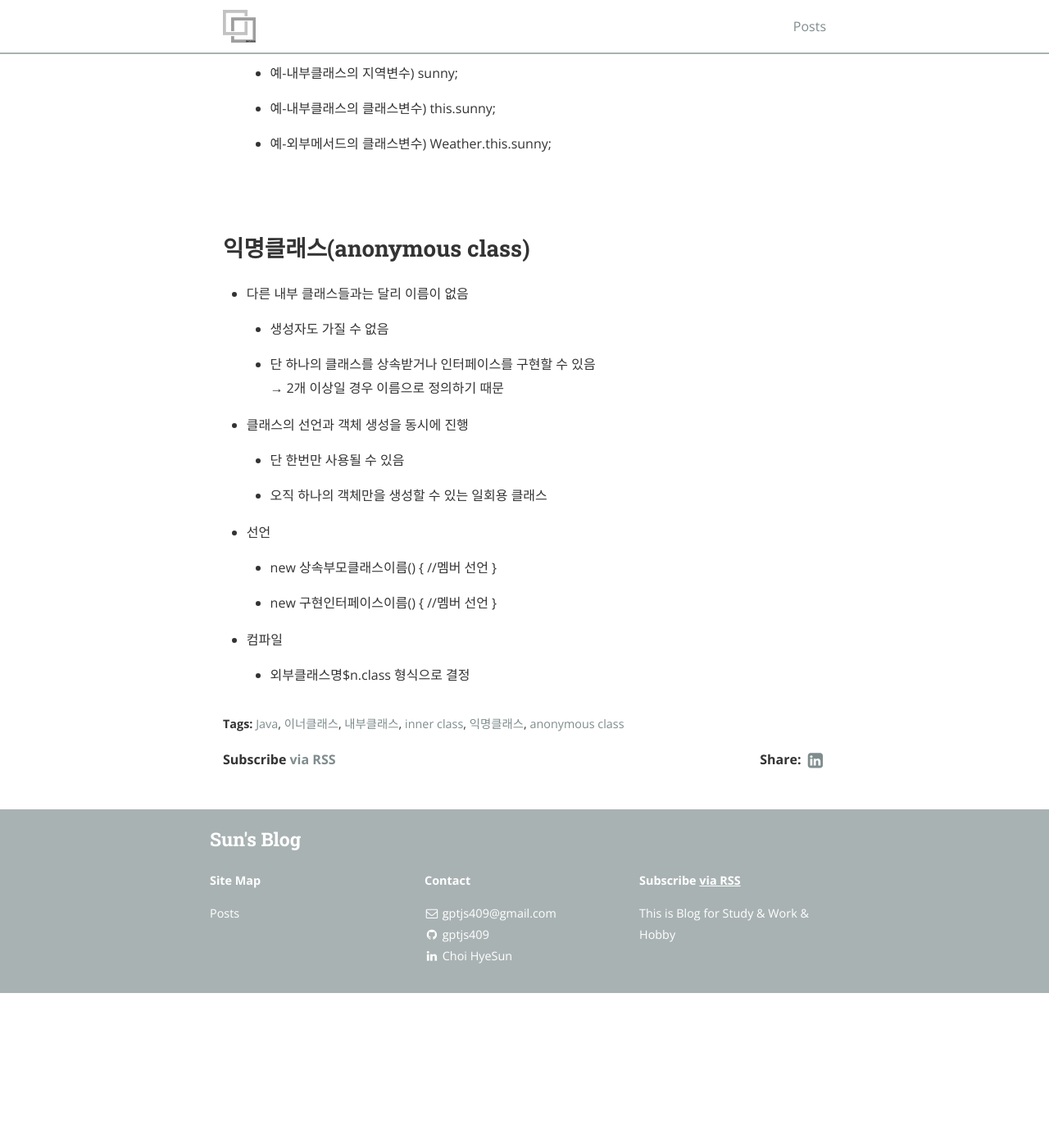
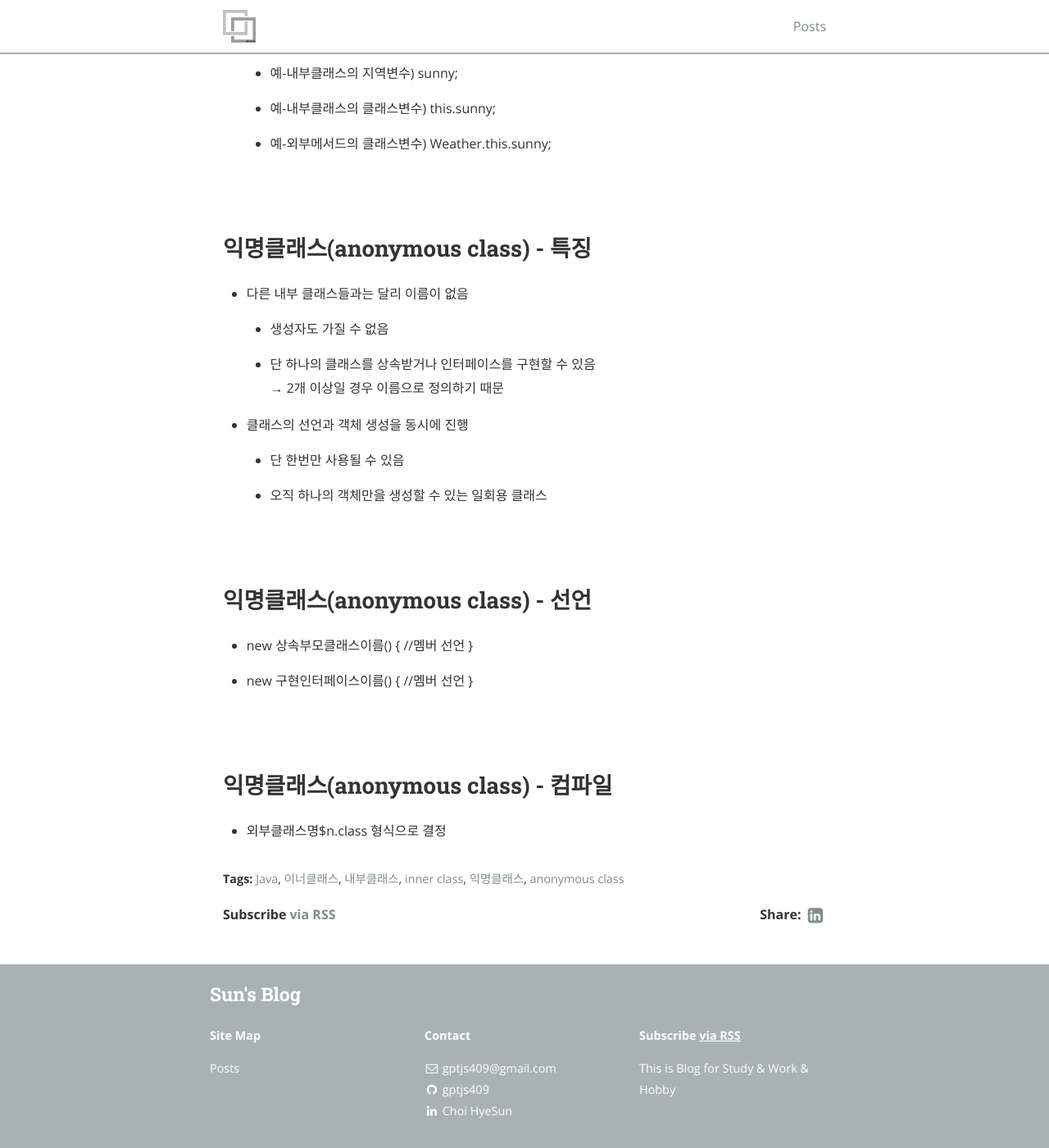
Before and after one commit to gptjs409/gptjs409.github.io, a Jekyll site: the page built from _posts/java/2019-09-05-inner-class.md, in a window 1280 px wide and 1400 px high, scrolled down 2730 px. Shown: the whole window at 82% size. Built offline with Jekyll 4.4.1, drawn with Linux system fonts in a browser that asks for light colours; nearby versions of some CDN libraries; before the commit the page ends 3941 px from its top, so only the background shows below that.

Commit message:
#2 update

```diff
--- a/_posts/java/2019-09-05-inner-class.md
+++ b/_posts/java/2019-09-05-inner-class.md
@@ -101,7 +101,7 @@ tags:
 <br>
 <br>
 
-## 익명클래스(anonymous class)
+## 익명클래스(anonymous class) - 특징
 
 - 다른 내부 클래스들과는 달리 이름이 없음
 
@@ -116,12 +116,18 @@ tags:
 
   - 오직 하나의 객체만을 생성할 수 있는 일회용 클래스
 
-- 선언
+<br>
+<br>
+
+## 익명클래스(anonymous class) - 선언
 
   - new 상속부모클래스이름() { //멤버 선언 }
 
   - new 구현인터페이스이름() { //멤버 선언 }
 
-- 컴파일
+<br>
+<br>
+
+## 익명클래스(anonymous class) - 컴파일
 
   - 외부클래스명$n.class 형식으로 결정
```
